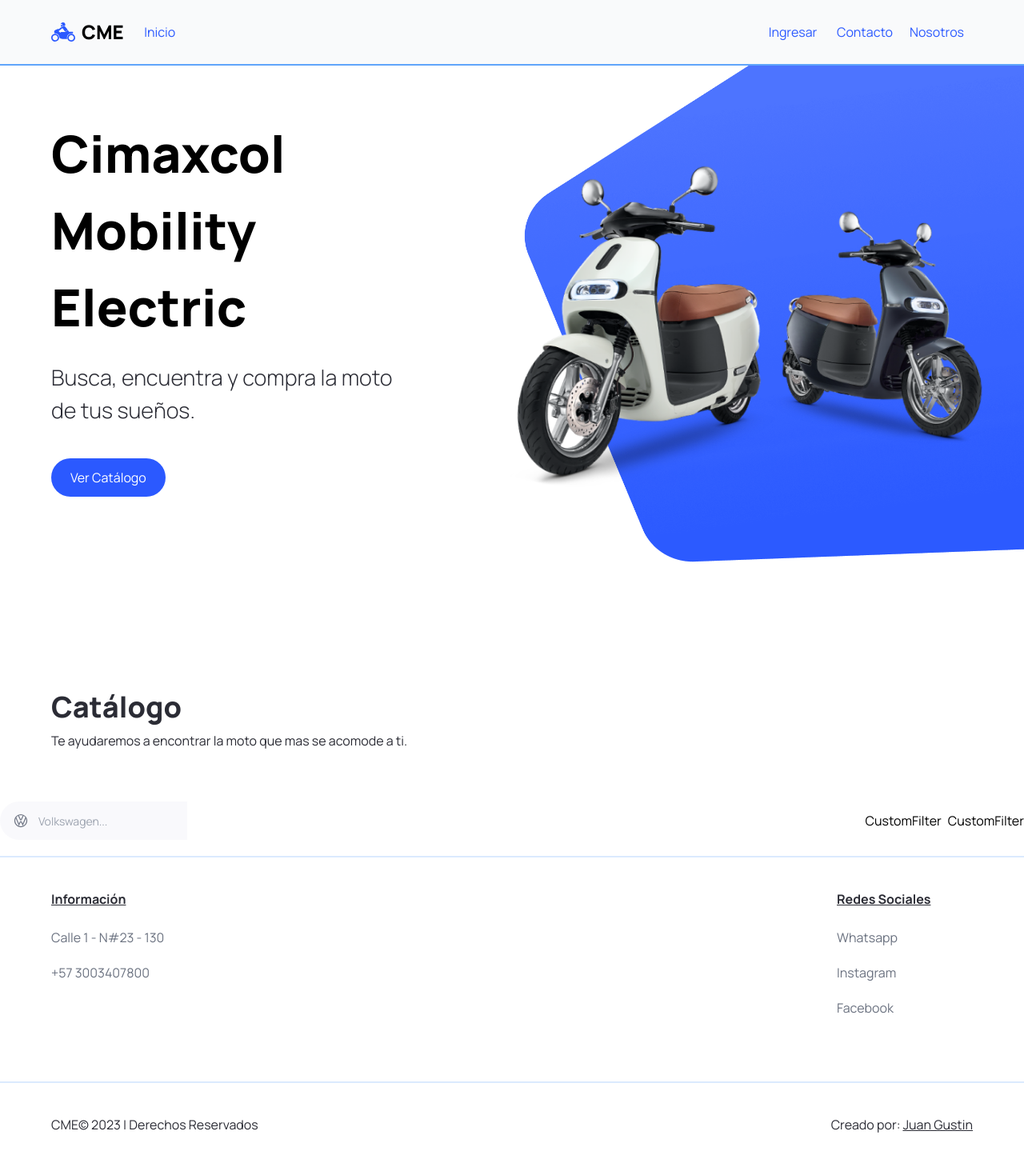
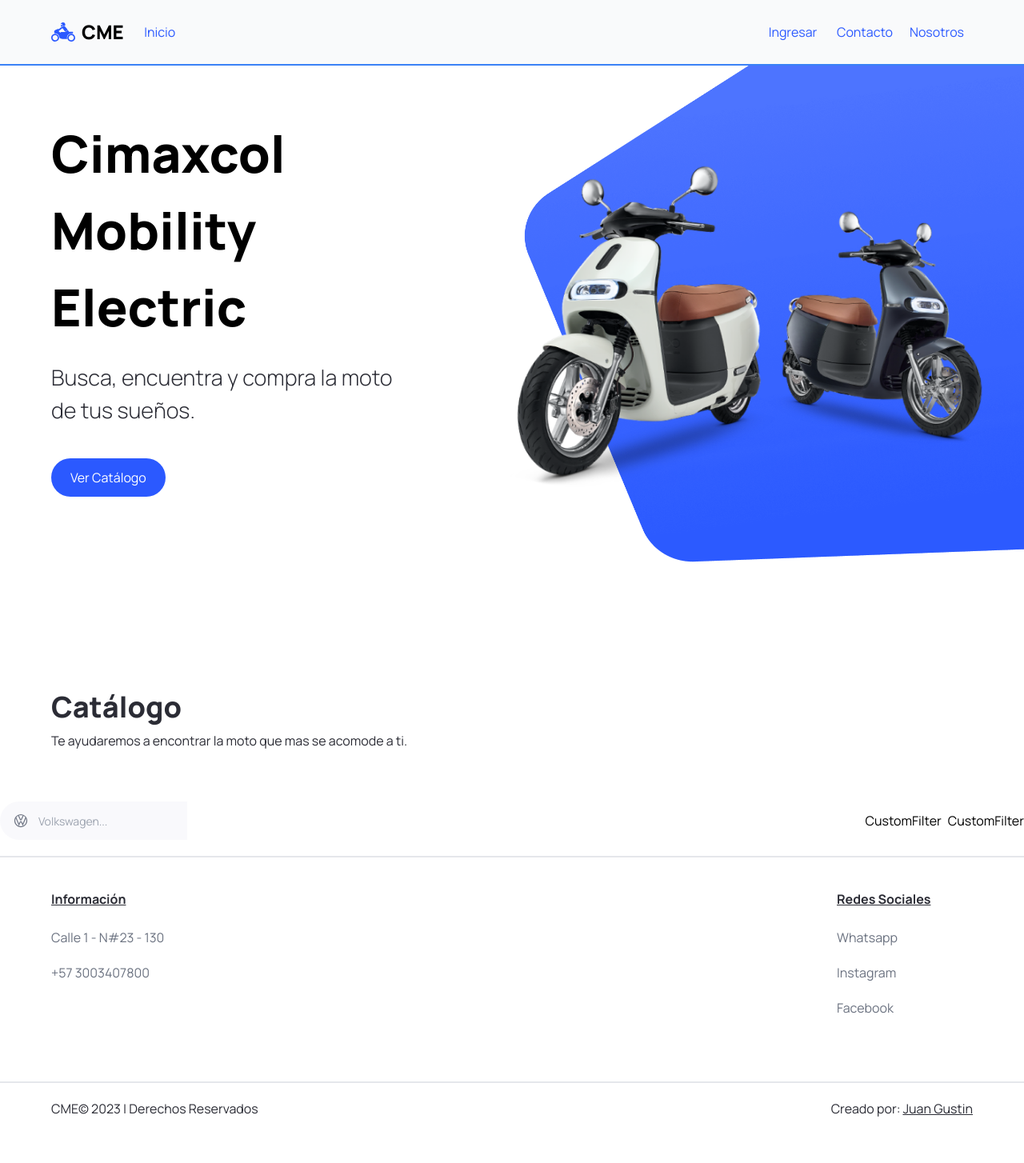
Before and after one commit to GustinDev/cimaxcol-mobility-electric-nextjs, a Next.js app: page / in a window 1280 px wide. Shown: the top 1454 px of the page at 80% size. After the commit the page ends 1418 px from the top, so only its background shows below. Built offline with nearby package versions, Linux system fonts and the light colour scheme.

Commit message:
Hero, Navbar & Footer: V2

```diff
--- a/components/Footer.tsx
+++ b/components/Footer.tsx
@@ -4,9 +4,9 @@ import Link from 'next/link';
 import { footerLinks } from '@/constants';
 
 const Footer = () => (
-  <footer className='flex flex-col text-black-100  mt-5 border-t-2 border-blue-100'>
-    <div className='flex max-md:flex-col flex-wrap gap-5 sm:px-16 px-6 py-10'>
-      <div className='footer__links'>
+  <footer className='flex flex-col text-black-100  mt-5 border-t-2 border-gray-20'>
+    <div className='flex max-md:flex-col flex-wrap gap-5 sm:px-16 px-6 py-10 '>
+      <div className='footer__links '>
         {footerLinks.map((item) => (
           <div
             key={item.title}
@@ -29,7 +29,7 @@ const Footer = () => (
       </div>
     </div>
 
-    <div className='flex justify-between items-center flex-wrap mt-10  border-t-2 border-blue-100 sm:px-16 px-6 py-10'>
+    <div className='flex justify-between items-center flex-wrap mt-10  border-t-2  border-gray-20 sm:px-16 px-6 py-5'>
       <p>CME© 2023 | Derechos Reservados</p>
       <p>
         Creado por:{' '}
--- a/components/Navbar.tsx
+++ b/components/Navbar.tsx
@@ -6,7 +6,7 @@ type Props = {};
 
 const Navbar = (props: Props) => {
   return (
-    <header className='w-full fixed top-0 z-10 bg-gray-50 border-b-2 border-blue-400'>
+    <header className='w-full fixed top-0 z-10 bg-gray-50 border-b-2 border-blue-500'>
       <nav className='max-w-[1440px] mx-auto flex justify-between items-center sm:px-16 px-6 py-4'>
         <Link
           className='flex justify center items-center'
```
